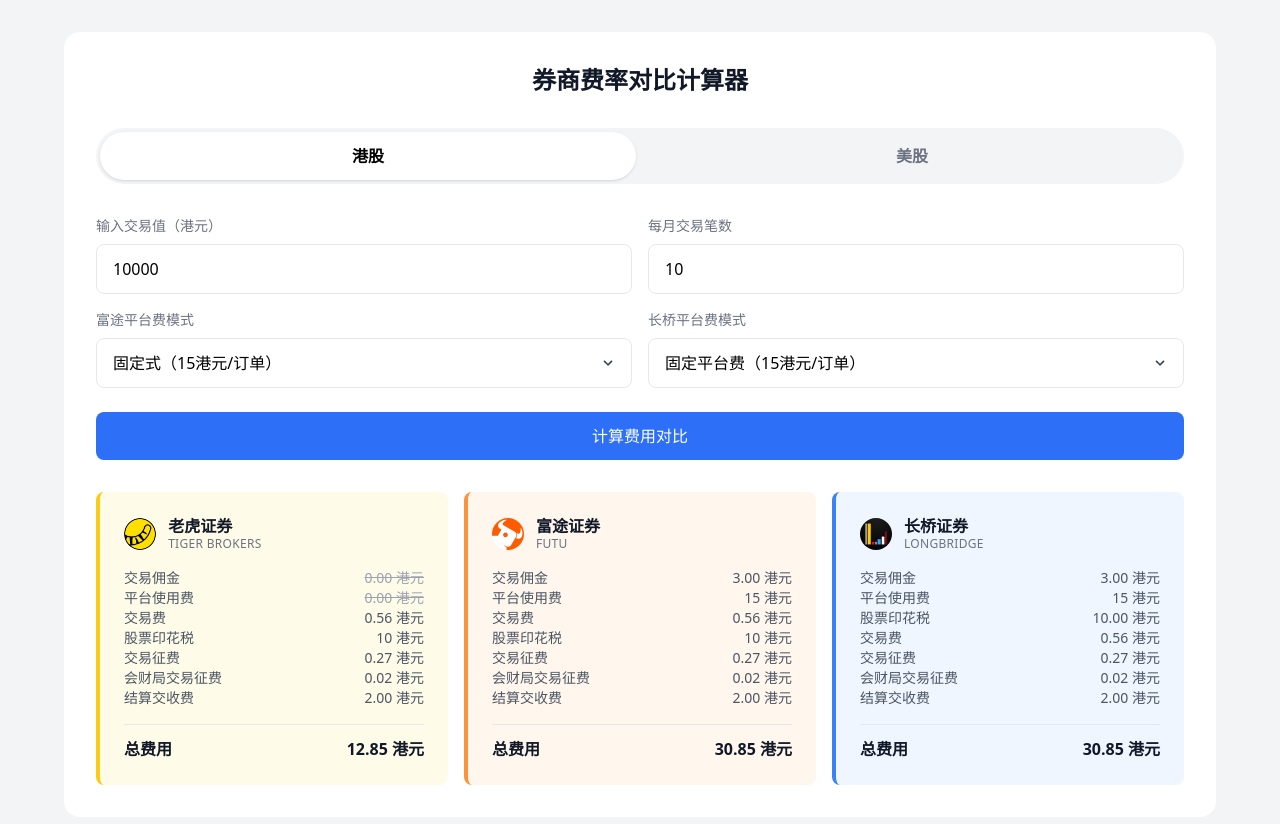
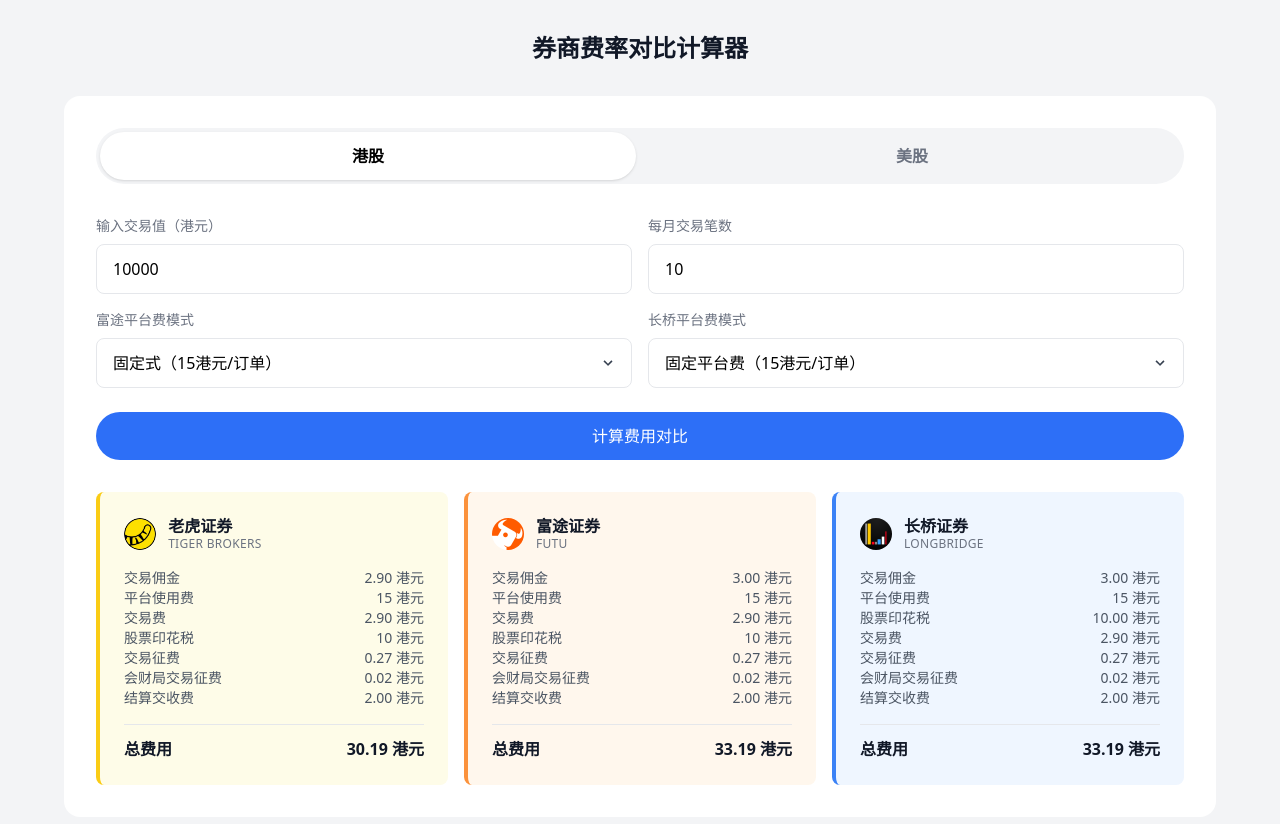
Before and after one commit to JonyLab/StockCalculator, a plain HTML site: page index.html in a window 1280 px wide. Both pictures are taken after a click on the button "计算费用对比". Drawn offline with nearby package versions, Linux system fonts and the light colour scheme.

Commit message:
修复老虎计费规则

```diff
--- a/index.html
+++ b/index.html
@@ -24,9 +24,8 @@
     <link href="https://fonts.googleapis.com/css2?family=Inter:wght@400;500;600&display=swap" rel="stylesheet">
 </head>
 <body class="bg-gray-100 min-h-screen p-4 sm:p-8 font-inter">
+    <h1 class="text-xl sm:text-2xl font-bold text-gray-900 text-center mb-6 sm:mb-8">券商费率对比计算器</h1>
     <div class="container max-w-6xl mx-auto bg-white rounded-2xl p-4 sm:p-8">
-        <h1 class="text-xl sm:text-2xl font-bold text-gray-900 text-center mb-6 sm:mb-8">券商费率对比计算器</h1>
-
         <!-- Tab 组件 -->
         <div class="w-full mb-8">
             <div id="marketTab" class="flex bg-gray-100 rounded-full p-1 gap-2 w-full">
@@ -92,7 +91,7 @@
             </div>
 
             <button onclick="calculateFees()"
-                class="w-full bg-broker-primary text-white px-4 py-2 sm:py-3 rounded-lg font-medium
+                class="w-full bg-broker-primary text-white px-4 py-2 sm:py-3 rounded-full font-medium
                 hover:bg-broker-primary/90 transition-shadow hover:shadow-lg">
                 计算费用对比
             </button>
--- a/script.js
+++ b/script.js
@@ -7,9 +7,13 @@
 }
 
 function tigerTransactionFee(transactionValue) {
-    const fee = transactionValue * 0.0000565;
+    const fee = transactionValue * 0.00029; // 0.029%佣金
     const rounded = roundToCents(fee);
     return Math.max(rounded, 0.01);
+}
+
+function tigerPlatformFee() {
+    return 15; // 固定平台费15港元/笔
 }
 
 function tigerStampDuty(transactionValue) {
@@ -90,13 +94,14 @@
         return;
     }
 
-    // 计算老虎证券费用（保留原逻辑）
+    // 计算老虎证券费用
     const tf = tigerTransactionFee(transactionValue);
+    const pf = tigerPlatformFee();
     const sd = tigerStampDuty(transactionValue);
     const sl = tigerSfcLevy(transactionValue);
     const fl = tigerFrcLevy(transactionValue);
     const sf = tigerSettlementFee(transactionValue);
-    const tigerTotal = tf + sd + sl + fl + sf;
+    const tigerTotal = tf + pf + sd + sl + fl + sf;
 
     // 计算长桥证券费用（保留原逻辑）
     const lbComm = longbridgeCommission(transactionValue);
@@ -131,8 +136,8 @@
                         <div class="text-xs text-gray-500 tracking-wide">TIGER BROKERS</div>
                     </div>
                 </div>
-                <p class="text-sm text-gray-600 flex justify-between w-full"><span>交易佣金</span><span class='text-gray-400 line-through'>0.00 港元</span></p>
-                <p class="text-sm text-gray-600 flex justify-between w-full"><span>平台使用费</span><span class='text-gray-400 line-through'>0.00 港元</span></p>
+                <p class="text-sm text-gray-600 flex justify-between w-full"><span>交易佣金</span><span>${tf.toFixed(2)} 港元</span></p>
+                <p class="text-sm text-gray-600 flex justify-between w-full"><span>平台使用费</span><span>${pf} 港元</span></p>
                 <p class="text-sm text-gray-600 flex justify-between w-full"><span>交易费</span><span>${tf.toFixed(2)} 港元</span></p>
                 <p class="text-sm text-gray-600 flex justify-between w-full"><span>股票印花税</span><span>${sd} 港元</span></p>
                 <p class="text-sm text-gray-600 flex justify-between w-full"><span>交易征费</span><span>${sl.toFixed(2)} 港元</span></p>
```
